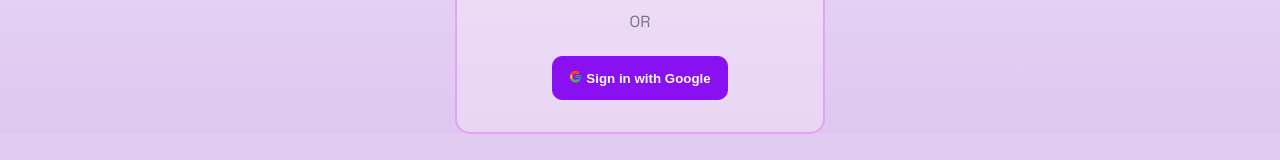
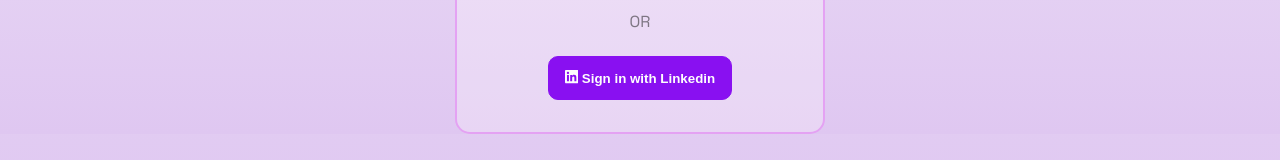
Before and after one commit to SynthCod3/ResumeWiz, a React (Vite) app: page /signIn in a window 1280 px wide. Shown: the part 514-674 px from the top of the page. Built offline with nearby package versions, Linux system fonts and the light colour scheme; the HTML template or start-up script is replaced by a standard one.

Commit message:
refactor(Sigin):set singin with linkedin

```diff
--- a/src/modules/SignIn/index.tsx
+++ b/src/modules/SignIn/index.tsx
@@ -1,6 +1,5 @@
-
-import { FcGoogle } from 'react-icons/fc';
 import styles from './index.module.css';
+import { SiLinkedin } from 'react-icons/si';
 
 
 const SignIn = () => {
@@ -45,7 +44,7 @@ const SignIn = () => {
             </span>
             <span>OR</span>
               <button className={styles.Google}>
-              <FcGoogle /> Sign in with Google
+              <SiLinkedin /> Sign in with Linkedin
               </button>
         </div>
         </div>
```
